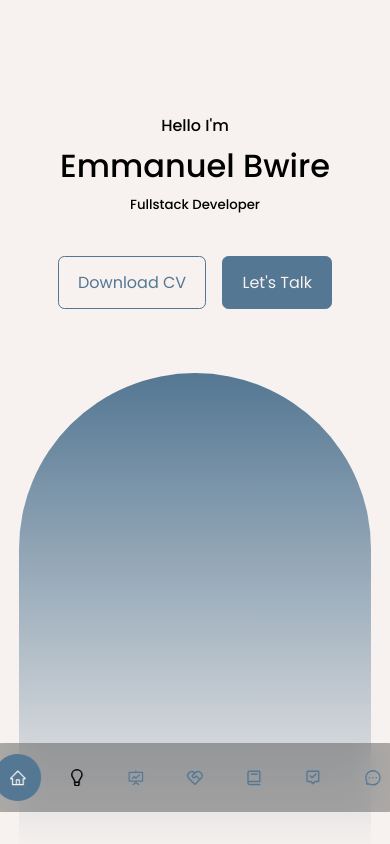
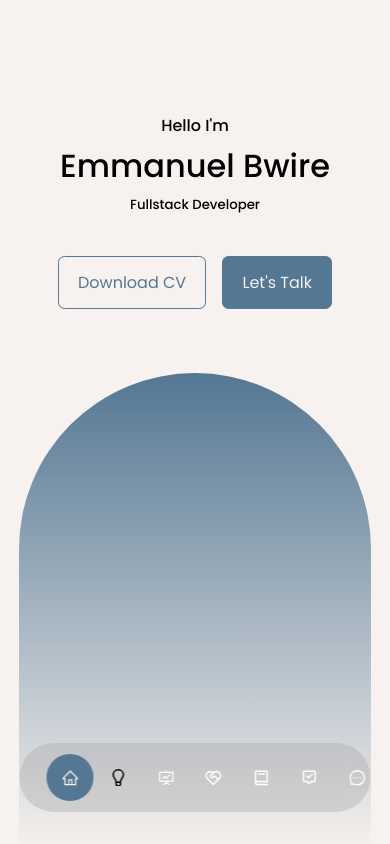
Before and after one commit to bwire40/react-portfolio, a React (Create React App) app: page / in a window 390 px wide. Shown: the top 844 px of the page. Built offline with nearby package versions, Linux system fonts and the light colour scheme.

Commit message:
new commits

```diff
--- a/src/components/nav/nav.css
+++ b/src/components/nav/nav.css
@@ -1,5 +1,5 @@
 nav{
-    background:rgba(0,0,0,0.3);
+    background:rgba(112, 111, 111, 0.185);
     width: max-content;
     display: block;
     padding: 0.7rem 1.7rem;
@@ -18,7 +18,7 @@ nav a{
     padding: 0.9rem;
     border-radius: 50%;
     display: flex;
-    color: var(--color-primary);
+    color: white;
     font-size: 1.1rem;
 }
 nav a:hover{
@@ -28,3 +28,12 @@ nav a.active{
     background-color: var(--color-primary);
     color: var(--color-bg);
 }
+
+/* small devices */
+@media screen and (max-width:600px) {
+    nav{
+        width: 90%;
+        gap: 0.1rem;
+        margin: auto;
+    }
+}
--- a/src/components/services/services.css
+++ b/src/components/services/services.css
@@ -4,7 +4,7 @@
     gap: 1rem;
 }
 .service{
-    background-color: var(--color-primary-variant);
+    background-color: var(--color-bg-variant);
     border: 1px solid var(--color-primary);
     transition: var(--transition);
 }
```
